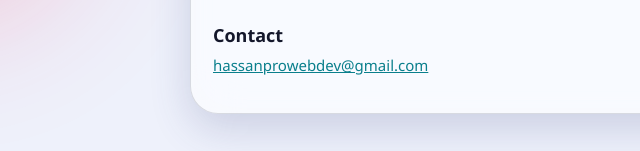
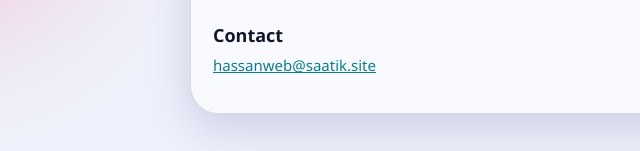
Before and after one commit to muhammadh4ssan/SAATikTok-Video-Downloader, a website: page public/terms.html in a window 1280 px wide. Shown: the part 865-1016 px from the top of the page, 106-746 px from the left. Drawn offline with Linux system fonts and the light colour scheme.

Commit message:
Update contact email in terms.html

```diff
--- a/public/terms.html
+++ b/public/terms.html
@@ -36,7 +36,7 @@
 <p>We may change these terms or the site at any time. Continuing to use the site means you accept the updated terms.</p>
 
 <h2>Contact</h2>
-<p><a href="mailto:hassanprowebdev@gmail.com">hassanprowebdev@gmail.com</a></p>
+<p><a href="mailto:hassanweb@saatik.site">hassanweb@saatik.site</a></p>
 </article>
 </main>
 </body></html>
```
